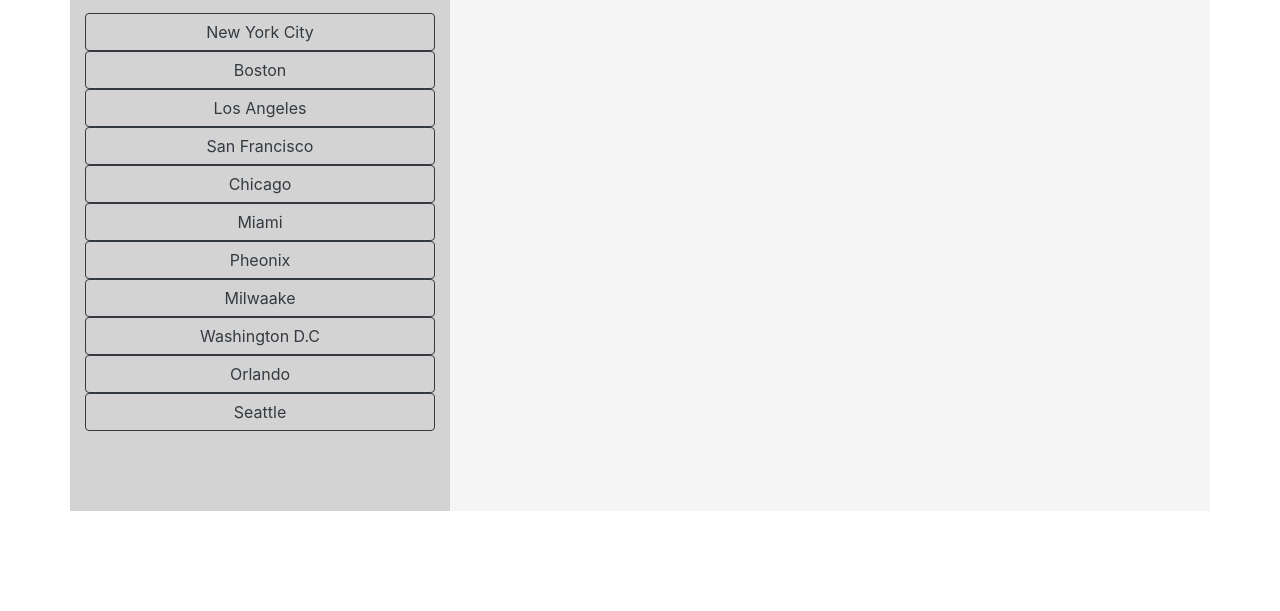
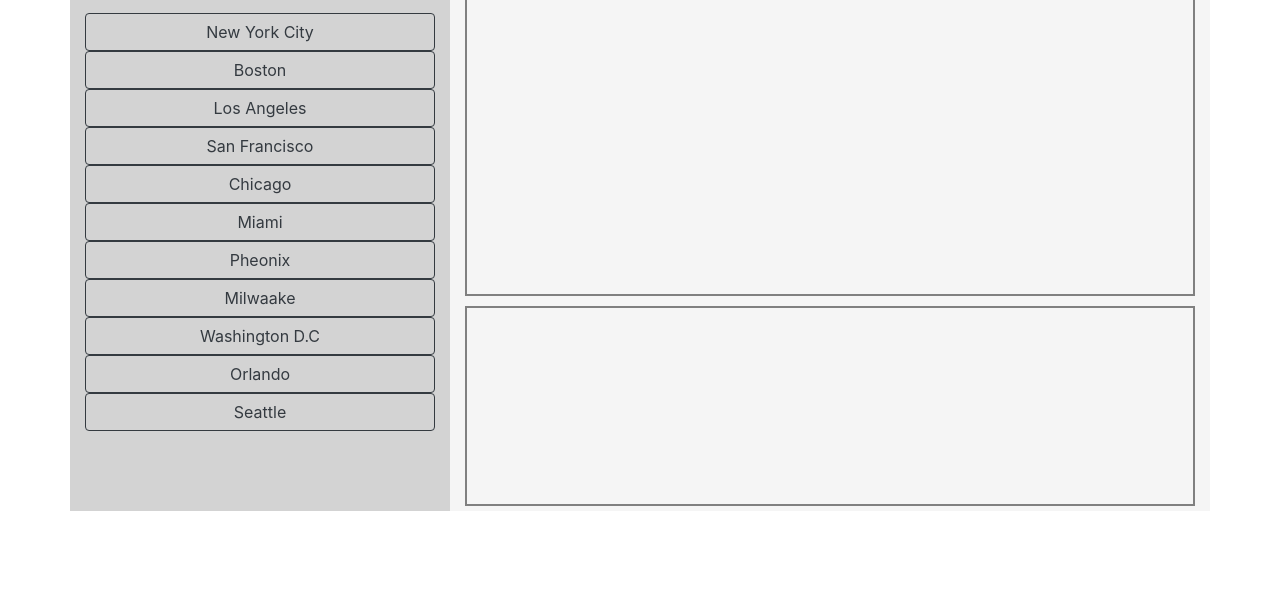
Before and after one commit to Skirkp18/Weather_Dashboard, a plain HTML site: page index.html in a window 1280 px wide. Shown: the part 189-800 px from the top of the page. Drawn offline with nearby package versions, Linux system fonts and the light colour scheme; no server answers.

Commit message:
added the containers and subgrid for current weather and five day forcast

```diff
--- a/index.html
+++ b/index.html
@@ -54,8 +54,27 @@
 	<!-- col 2 (weather and 5 day history) -->
 	<div class="col-8" id="weatherAndFiveday">
 
+		<!-- subgrid -->
+		<!-- container -->
+		<div class="container">
+			<!-- row 1 -->
+			<div class="row">
+				<!--col 1 current weather  -->
+				<div class="col" id="currentWeatherBox">
+
+				</div>
+			</div>
+			<!-- row 2 -->
+			<div class="row">
+				<!-- col 1 five day forcast -->
+				<div class="col" id="fiveDayBox">
+
+				</div>
+			</div>
+		</div>
 
 	</div>
+
 
 
 
--- a/style.css
+++ b/style.css
@@ -34,9 +34,25 @@ h1 {
 
 
 
-
+/* weather and five day forcast */
 
 #weatherAndFiveday {
 
     background: whitesmoke;
 }
+
+/* current weather */
+
+#currentWeatherBox {
+    border: 2px solid grey;
+    height: 380px;
+    margin-top: 5px;
+}
+
+/* five day forcast */
+
+#fiveDayBox {
+    border: 2px solid grey;
+    height: 200px;
+    margin-top: 10px;
+}
```
